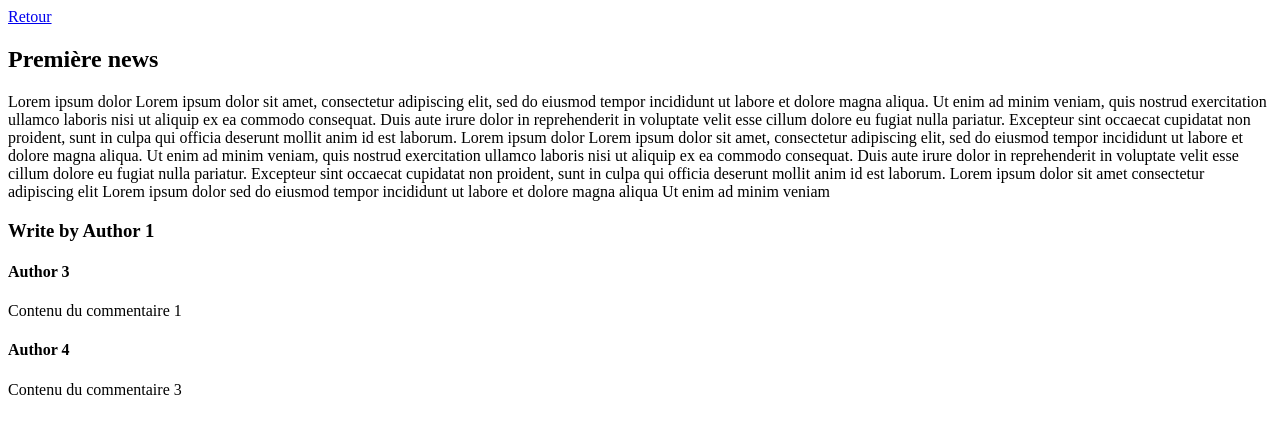
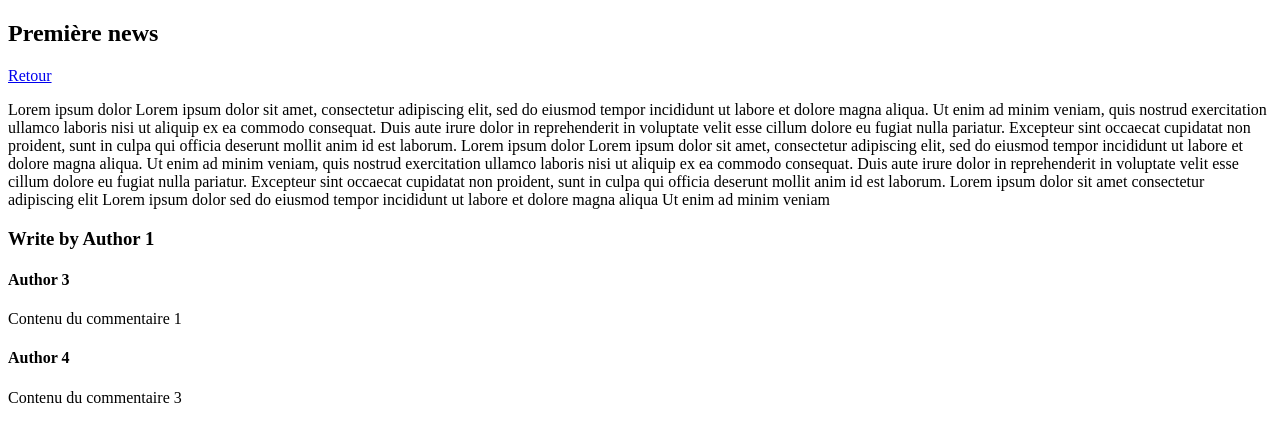
Before and after one commit to high54/start-with-angular, an Angular app: page /news/1 in a window 1280 px wide. Shown: the top 442 px of the page. Built offline with nearby package versions, Linux system fonts and the light colour scheme; data requests are answered from the project's data file.

Commit message:
Add ng-content

```diff
--- a/src/app/modules/news/components/article-display/article-display.component.html
+++ b/src/app/modules/news/components/article-display/article-display.component.html
@@ -1,4 +1,5 @@
 <div class="article-display">
     <h2>{{article.title}}</h2>
+    <ng-content select="a"></ng-content>
     <p>{{article.content}}</p>
 </div>
--- a/src/app/modules/news/pages/news-item/news-item.component.html
+++ b/src/app/modules/news/pages/news-item/news-item.component.html
@@ -1,7 +1,8 @@
 <div class="news-item">
-    <a routerLink="../">Retour</a>
     <div *ngIf="article$ | async as article">
-        <news-article-display [article]="article"></news-article-display>
+        <news-article-display [article]="article">
+            <a routerLink="../">Retour</a>
+        </news-article-display>
         <news-article-author [author]="article?.author"></news-article-author>
     </div>
     <news-article-comments *ngFor="let comment of (comments$ | async)" [comment]="comment">
```
Also changed, not shown: 1 other file (tests, documents, lock files or other folders).
